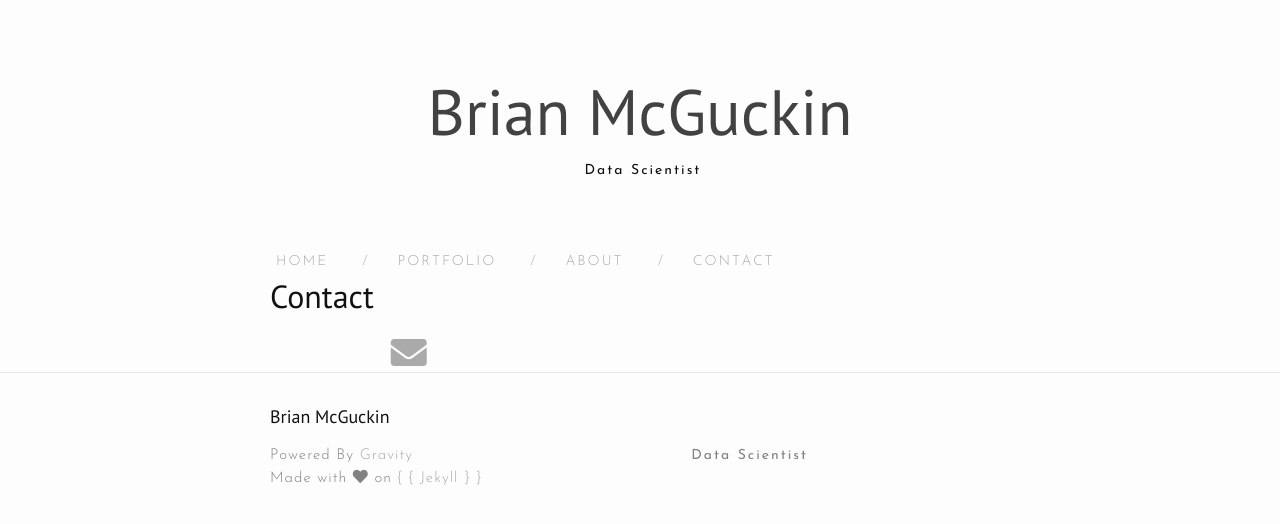
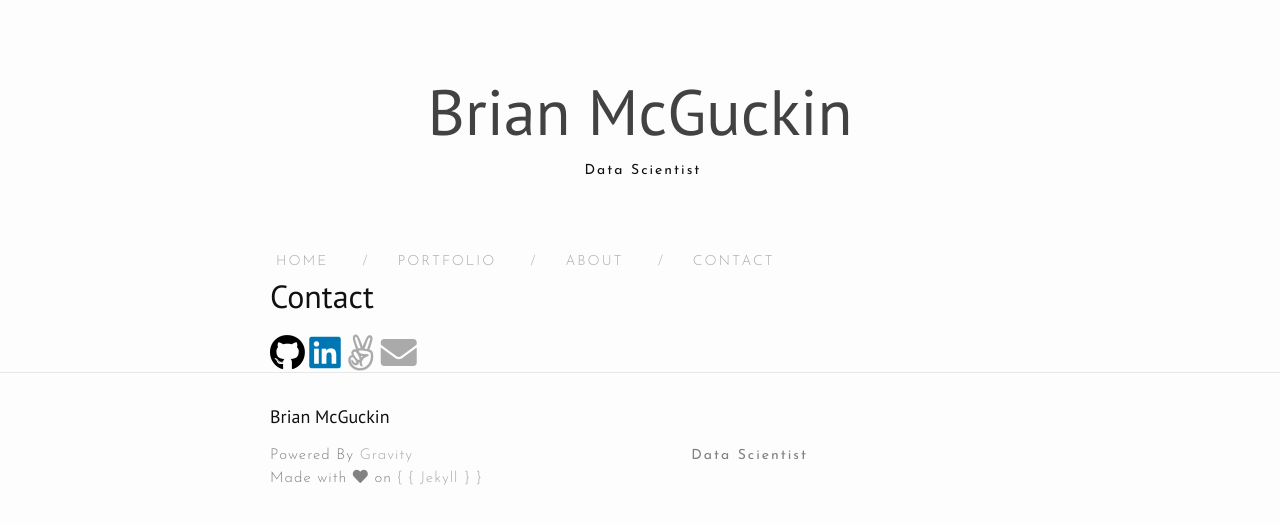
Before and after one commit to brianmcguckin/brianmcguckin.github.io, a Jekyll site: the page built from contact.md, in a window 1280 px wide. Shown: the top 524 px of the page. Built offline with Jekyll 4.4.1, drawn with Linux system fonts in a browser that asks for light colours; nearby versions of some CDN libraries.

Commit message:
fix icons

```diff
--- a/contact.md
+++ b/contact.md
@@ -12,15 +12,15 @@ order: 3
 
 <body>
 <a href="https://github.com/brianmcguckin">
-  <i class="fa fa-github" style="font-size:36px;color:black"></i>
+  <i class="fab fa-github" style="font-size:36px;color:black"></i>
 </a>
 
 <a href="https://www.linkedin.com/in/bmcguckin/">
-  <i class="fa fa-linkedin-square" style="font-size:36px;color:#0077B5"></i>
+  <i class="fab fa-linkedin-square" style="font-size:36px;color:#0077B5"></i>
 </a>
 
 <a href="https://angel.co/brianmcguckin">
-  <i class="fa fa-angellist" style="font-size:36px;"></i>
+  <i class="fab fa-angellist" style="font-size:36px;"></i>
 </a>
 
 <a href="mailto:bmcguckin87@gmail.com">
```
